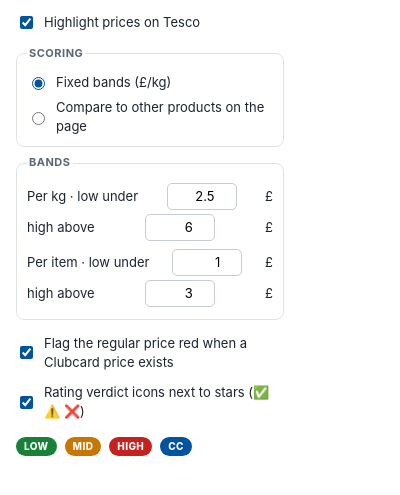
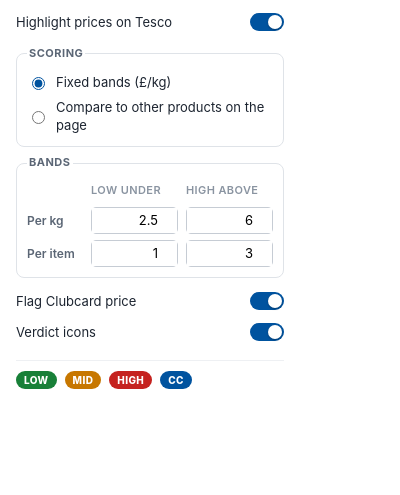
Before and after one commit to tjagithub/enhancer-for-tesco, a browser extension: page popup/popup.html in a window 400 px wide. Shown: the part 41-536 px from the top of the page. Drawn offline with Linux system fonts and the light colour scheme.

Commit message:
Tidy options popup: aligned band grid, spin inputs, toggle switches, short labels
- Bands in an aligned grid (name + low/high columns) with minmax(0,1fr)
  tracks so inputs never overflow the 300px popup
- Native number spin buttons restored; GBP currency marker removed
- Checkboxes replaced with animated toggle switches
- Shorten Clubcard/verdict switch labels

```diff
--- a/popup/popup.css
+++ b/popup/popup.css
@@ -27,10 +27,43 @@ body {
 .thl-head h1 { margin: 0; font-size: 14px; }
 
 .thl-switch {
-  display: flex; align-items: center; gap: 8px;
-  padding: 6px 0; cursor: pointer;
+  position: relative;
+  display: flex;
+  align-items: center;
+  justify-content: space-between;
+  gap: 8px;
+  padding: 6px 0;
+  cursor: pointer;
 }
-.thl-switch input { accent-color: var(--blue); }
+.thl-switch input {
+  position: absolute;
+  opacity: 0;
+  pointer-events: none;
+}
+.thl-toggle {
+  flex: 0 0 auto;
+  position: relative;
+  width: 34px;
+  height: 18px;
+  border-radius: 999px;
+  background: #c6ccd4;
+  transition: background-color 0.15s ease;
+}
+.thl-toggle::after {
+  content: '';
+  position: absolute;
+  top: 2px;
+  left: 2px;
+  width: 14px;
+  height: 14px;
+  border-radius: 50%;
+  background: #fff;
+  box-shadow: 0 1px 2px rgba(0, 0, 0, 0.3);
+  transition: transform 0.15s ease;
+}
+.thl-switch input:checked + .thl-toggle { background: var(--blue); }
+.thl-switch input:checked + .thl-toggle::after { transform: translateX(16px); }
+.thl-switch input:focus-visible + .thl-toggle { box-shadow: 0 0 0 2px rgba(0, 83, 159, 0.35); }
 
 .thl-field {
   border: 1px solid #dfe3e8; border-radius: 8px;
@@ -40,14 +73,45 @@ body {
 .thl-radio { display: flex; align-items: center; gap: 8px; padding: 3px 0; cursor: pointer; }
 .thl-radio input { accent-color: var(--blue); }
 
-.thl-row { display: flex; flex-direction: column; gap: 4px; padding: 4px 0; }
-.thl-row label { display: flex; justify-content: space-between; align-items: center; gap: 8px; }
-.thl-row input {
-  width: 70px; padding: 3px 6px; border: 1px solid #c6ccd4; border-radius: 5px;
-  font: inherit; text-align: right;
+.thl-bands { display: flex; flex-direction: column; gap: 6px; padding: 4px 0 2px; }
+.thl-band-row {
+  display: grid;
+  grid-template-columns: 56px minmax(0, 1fr) minmax(0, 1fr);
+  column-gap: 8px;
+  align-items: center;
+}
+.thl-band-name { font-weight: 600; color: #5b6675; font-size: 12px; }
+.thl-band-head { margin-bottom: 2px; }
+.thl-band-col {
+  font-size: 11px;
+  font-weight: 600;
+  color: #8a94a1;
+  text-transform: uppercase;
+  letter-spacing: 0.4px;
+}
+.thl-input {
+  display: flex;
+  align-items: center;
+  border: 1px solid #c6ccd4;
+  border-radius: 5px;
+  background: #fff;
+}
+.thl-input:focus-within { border-color: var(--blue); box-shadow: 0 0 0 1px var(--blue); }
+.thl-input input {
+  flex: 1;
+  min-width: 0;
+  padding: 3px 4px 3px 6px;
+  border: none;
+  outline: none;
+  font: inherit;
+  text-align: right;
 }
 
-.thl-legend { display: flex; gap: 8px; margin-top: 10px; align-items: center; }
+.thl-legend {
+  display: flex; gap: 8px; align-items: center;
+  margin-top: 12px; padding-top: 10px;
+  border-top: 1px solid #eef0f3;
+}
 .thl-swatch {
   padding: 2px 8px; border-radius: 999px; color: #fff;
   font-size: 10px; font-weight: 800; letter-spacing: 0.4px;
--- a/popup/popup.html
+++ b/popup/popup.html
@@ -12,8 +12,9 @@
   </header>
 
   <label class="thl-switch">
+    <span>Highlight prices on Tesco</span>
     <input type="checkbox" id="enabled" checked />
-    <span>Highlight prices on Tesco</span>
+    <span class="thl-toggle" aria-hidden="true"></span>
   </label>
 
   <fieldset class="thl-field">
@@ -30,24 +31,35 @@
 
   <fieldset class="thl-field" id="bands">
     <legend>Bands</legend>
-    <div class="thl-row">
-      <label>Per kg · low under <input type="number" id="kgLow" step="0.1" min="0" /> £</label>
-      <label>high above <input type="number" id="kgMid" step="0.1" min="0" /> £</label>
-    </div>
-    <div class="thl-row">
-      <label>Per item · low under <input type="number" id="eachLow" step="0.05" min="0" /> £</label>
-      <label>high above <input type="number" id="eachMid" step="0.05" min="0" /> £</label>
+    <div class="thl-bands">
+      <div class="thl-band-row thl-band-head">
+        <span></span>
+        <span class="thl-band-col">low under</span>
+        <span class="thl-band-col">high above</span>
+      </div>
+      <div class="thl-band-row">
+        <span class="thl-band-name">Per kg</span>
+        <span class="thl-input"><input id="kgLow" type="number" step="0.1" min="0" inputmode="decimal" /></span>
+        <span class="thl-input"><input id="kgMid" type="number" step="0.1" min="0" inputmode="decimal" /></span>
+      </div>
+      <div class="thl-band-row">
+        <span class="thl-band-name">Per item</span>
+        <span class="thl-input"><input id="eachLow" type="number" step="0.05" min="0" inputmode="decimal" /></span>
+        <span class="thl-input"><input id="eachMid" type="number" step="0.05" min="0" inputmode="decimal" /></span>
+      </div>
     </div>
   </fieldset>
 
   <label class="thl-switch">
+    <span>Flag Clubcard price</span>
     <input type="checkbox" id="flagRegular" checked />
-    <span>Flag the regular price red when a Clubcard price exists</span>
+    <span class="thl-toggle" aria-hidden="true"></span>
   </label>
 
   <label class="thl-switch">
+    <span>Verdict icons</span>
     <input type="checkbox" id="ratingIcons" checked />
-    <span>Rating verdict icons next to stars (✅ ⚠️ ❌)</span>
+    <span class="thl-toggle" aria-hidden="true"></span>
   </label>
 
   <footer class="thl-legend">
```
